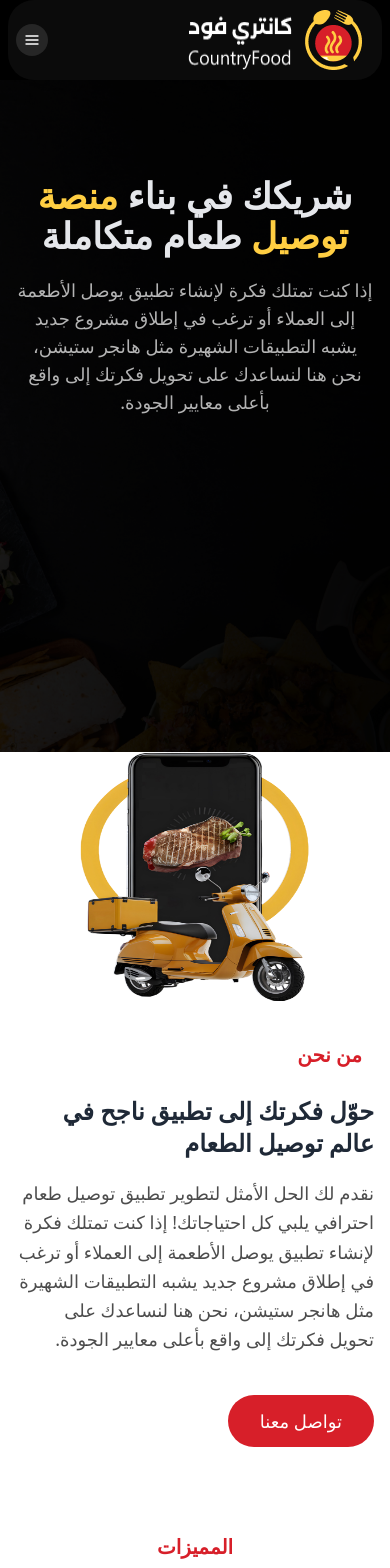
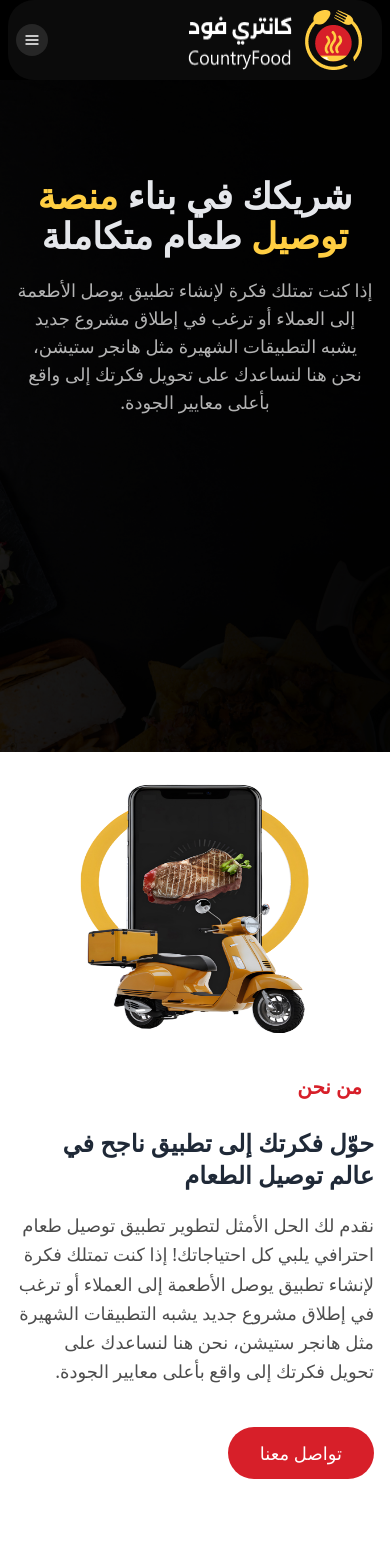
Before and after one commit to mariamtamerr/CountryFood, a Vue app: page /about in a window 390 px wide. Shown: the top 1568 px of the page. Built offline with nearby package versions, Linux system fonts and the light colour scheme; a small style sheet from the web is missing.

Commit message:
coountryFood

```diff
--- a/src/components/About.vue
+++ b/src/components/About.vue
@@ -1,7 +1,7 @@
 <template>
     <div>
 <!-- Card Blog -->
-<div class="max-w-[85rem] -mt-56 sm:-mt-64  md:-mt-96 lg:mt-auto  lg:mb-auto px-4 py-10 lg:px-20 lg:py-14 mx-auto">
+<div class="max-w-[85rem] -mt-48 sm:-mt-64  md:-mt-96 lg:mt-auto  lg:mb-auto px-4 py-10 lg:px-20 lg:py-14 mx-auto">
   <!-- Grid -->
   <div class="grid grid-cols-1 lg:grid-cols-2 lg:items-center gap-8">
     <div class="lg:order-2">
```
